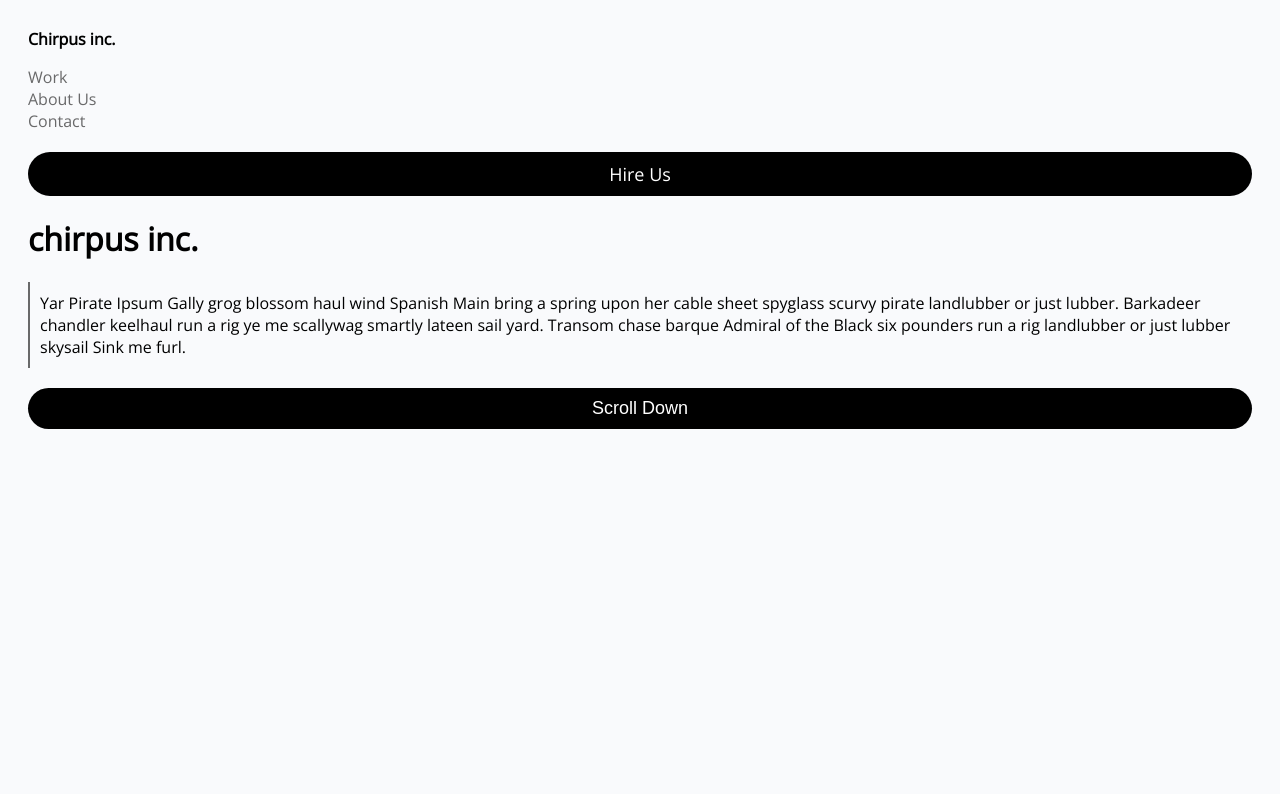
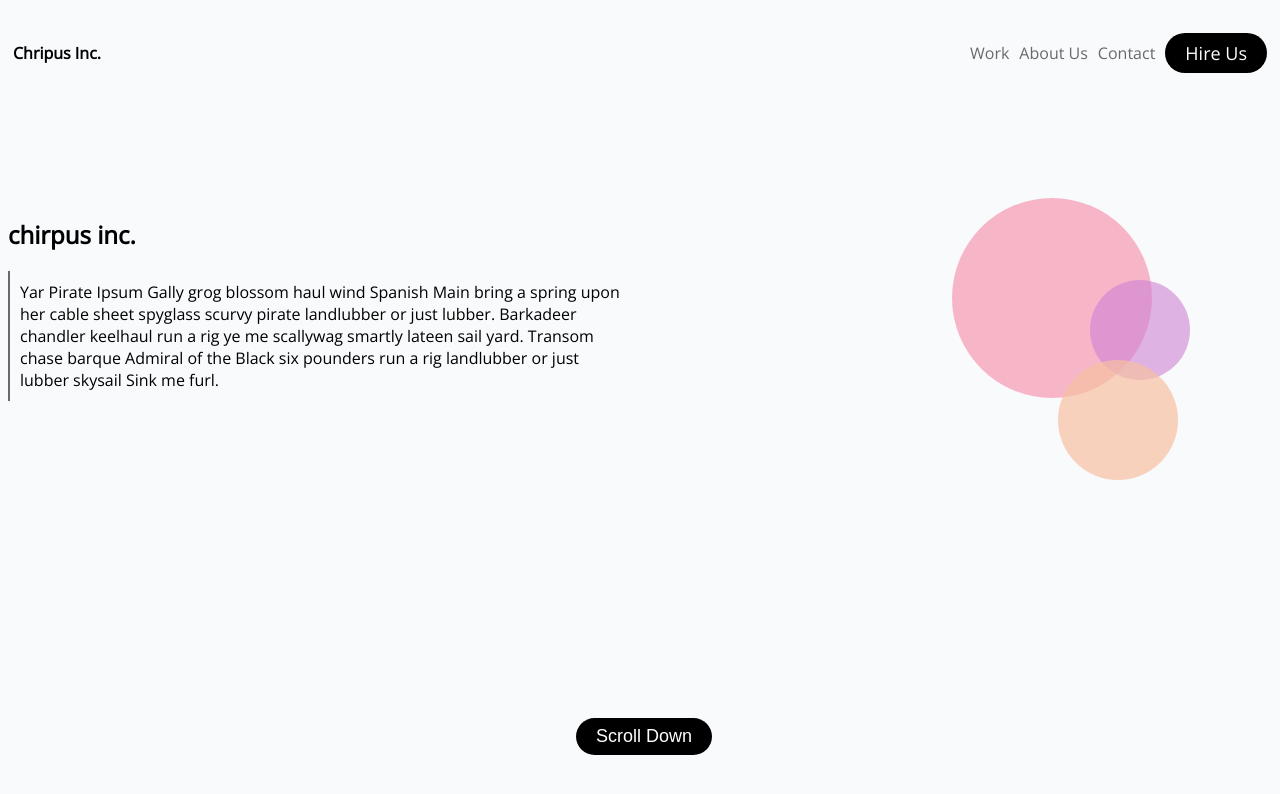
Before and after one commit to kmarusek/lab-1, a plain HTML site: page index.html in a window 1280 px wide. Drawn offline with nearby package versions, Linux system fonts and the light colour scheme.

Commit message:
lab1-2lab1-2

```diff
--- a/css/style.css
+++ /dev/null
@@ -1,36 +0,0 @@
-body {
-    background:  #f9fafc;
-    font-family: 'Open Sans', sans-serif;
-    padding: 20px;
-}
-.menu {
-    list-style-type: none;
-    padding:0;
-}
-.link{
-    text-decoration: none;
-    color: #69696a;
-}
-header {
-    color: #000;
-
-}
-
-.button {
-text-decoration: none;
-border: none;
-background: #000;
-color: #fff;
-margin: 20px 0;
-padding: 10px;
-border-radius: 30px;
-font-size: 18px;
-width: 100%;
-display: block;
-text-align: center;
-box-sizing: border-box;
-}
-p {
-    border-left: solid #69696a 2px;
-    padding: 10px;
-}
--- a/index.html
+++ b/index.html
@@ -9,24 +9,46 @@
         <title></title>
         <meta name="description" content="">
         <meta name="viewport" content="width=device-width, initial-scale=1">
-        <link rel="stylesheet" href="css/style.css">
+        <link rel="stylesheet" href="style.css">
         <link href="https://fonts.googleapis.com/css?family=Open+Sans&display=swap" rel="stylesheet">
     </head>
     <body>
-        <header><strong>Chirpus inc.</strong></header>
+
+    <header>
         <nav>
             <ul class="menu">
+                <li class="active"><strong>Chripus Inc.</strong></li>
                 <li><a href="work" class="link">Work</a></li>
                 <li><a href="about us" class="link">About Us</a></li>
                 <li><a href="contact" class="link">Contact</a></li>
+                <li><a class="button" href="hire us">Hire Us</a></li>
             </ul>
+
         </nav>
-        <div>
-            <a class="button" href="hire us">Hire Us</a>
-            <h1>chirpus inc.</h1>
-            <p>Yar Pirate Ipsum Gally grog blossom haul wind Spanish Main bring a spring upon her cable sheet spyglass scurvy pirate landlubber or just lubber. Barkadeer chandler keelhaul run a rig ye me scallywag smartly lateen sail yard. Transom chase barque Admiral of the Black six pounders run a rig landlubber or just lubber skysail Sink me furl.</p>
-            <button class="button">Scroll Down</button>
-        </div>
-        <script src="" async defer></script>
+    </header>
+<!-- Main content -->
+        <main>
+
+            <article>
+                <h1>chirpus inc.</h1>
+
+               <p>Yar Pirate Ipsum Gally grog blossom haul wind Spanish Main bring a spring upon her cable sheet spyglass scurvy pirate landlubber or just lubber. Barkadeer chandler keelhaul run a rig ye me scallywag smartly lateen sail yard. Transom chase barque Admiral of the Black six pounders run a rig landlubber or just lubber skysail Sink me furl.</p>
+
+            </article>
+
+            <section>
+
+                <div class="circle-1"></div>
+                <div class="circle-2"></div>
+                <div class="circle-3"></div>
+
+            </section>
+
+        </main>
+
+        <footer>
+                <button class="button">Scroll Down</button>
+        </footer>
+
     </body>
 </html>
--- /dev/null
+++ b/style.css
@@ -0,0 +1,116 @@
+body {
+    background:  #f9fafc;
+    font-family: 'Open Sans', sans-serif;
+}
+
+.menu {
+    list-style-type: none;
+    padding: 0px;
+    margin: 0px;
+}
+
+.link{
+    text-decoration: none;
+    color: #69696a;
+}
+
+.active {
+    color: #000;
+}
+
+.button {
+text-decoration: none;
+border: none;
+background: #000;
+color: #fff;
+margin: 20px 0;
+padding: 10px;
+border-radius: 30px;
+font-size: 18px;
+width: 100%;
+display: block;
+text-align: center;
+box-sizing: border-box;
+}
+
+p {
+    border-left: solid #69696a 2px;
+    padding: 10px;
+}
+
+@media only screen and (min-width: 768px){
+  /*HEADER*/
+    ul{
+        display: flex;
+        flex-direction: row;
+        align-items: center;
+    }
+
+    li{
+        padding : 5px;
+    }
+    .active{
+        flex-grow: 1;
+    }
+    .button {
+        width: auto;
+        padding: 8px 20px;
+    }
+
+/*MAIN*/
+
+    main {
+        display: flex;
+        padding: 100px 0;
+        flex-direction: row;
+    }
+    article {
+        height: 50vh;
+        flex: 1;
+    }
+
+/*CIRCLES*/
+    section {
+        flex: 1;
+    }
+
+
+    .circle-1 {
+        background-color: rgba(247, 136, 167, 0.6);
+        border-radius: 50%;
+        height: 200px;
+        width: 200px;
+        position: absolute;
+        right: 10vw;
+
+    }
+
+    .circle-3 {
+        background-color: rgba(207, 130, 213, 0.6);
+        border-radius: 50%;
+        height: 100px;
+        width: 100px;
+        position: absolute;
+        right: 7vw;
+        top: 35vh;
+
+
+    }
+
+    .circle-2 {
+        background-color: rgba(247, 193, 162, 0.7);
+        border-radius: 50%;
+        height: 120px;
+        width: 120px;
+        position: absolute;
+        right: 8vw;
+        top: 45vh;
+        z-index: 1;
+    }
+/*FOOTER*/
+
+    button {
+        position: absolute;
+        left: 45vw;
+    }
+}
```
Also changed, not shown: 1 other file.
